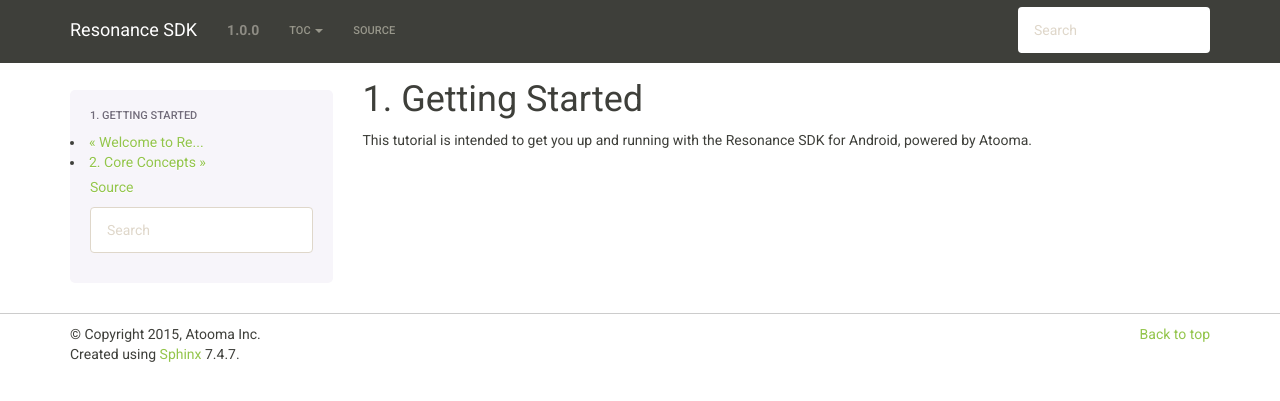
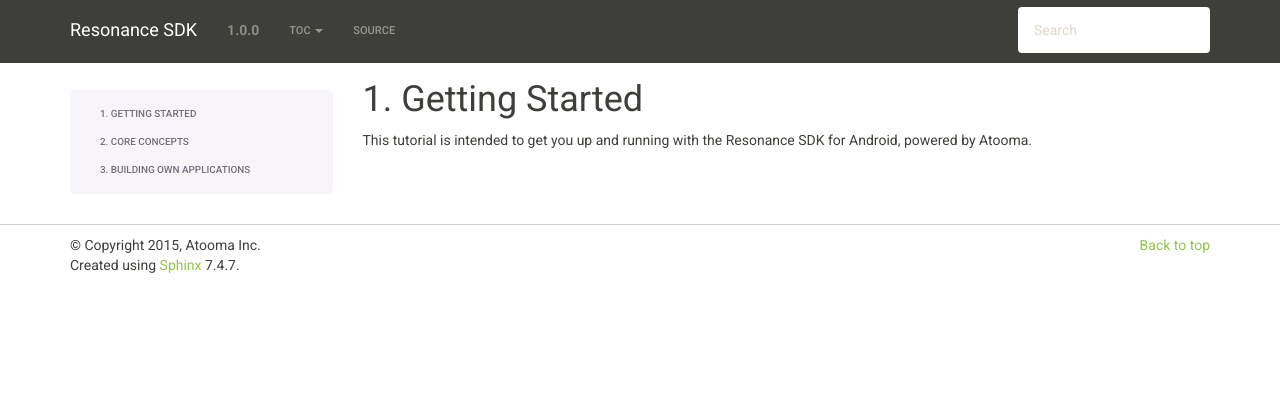
Before and after one commit to atooma/doc-resonance-sdk, a Sphinx documentation site: the page built from docs/source/intro.rst, in a window 1280 px wide. Shown: the top 401 px of the page. Built offline with Sphinx 7.4.7, drawn with Linux system fonts in a browser that asks for light colours.

Commit message:
Adding sidebar

```diff
--- a/docs/source/conf.py
+++ b/docs/source/conf.py
@@ -221,6 +221,10 @@ html_static_path = ['_static']
 
 # Custom sidebar templates, maps document names to template names.
 #html_sidebars = {}
+html_sidebars = {
+    'index': [],
+    '**': ['atooma_sidebar.html']
+}
 
 # Additional templates that should be rendered to pages, maps page names to
 # template names.
```
